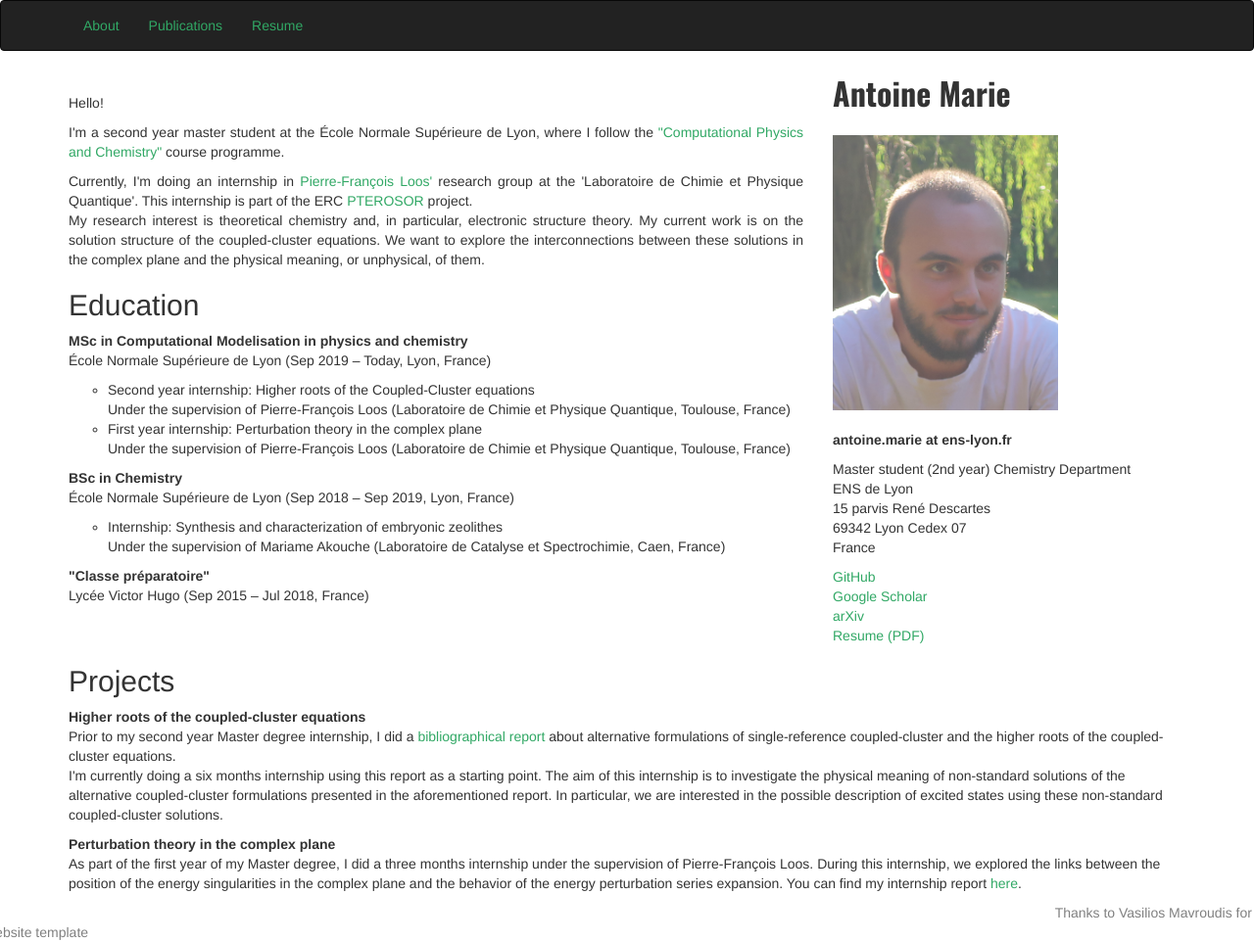
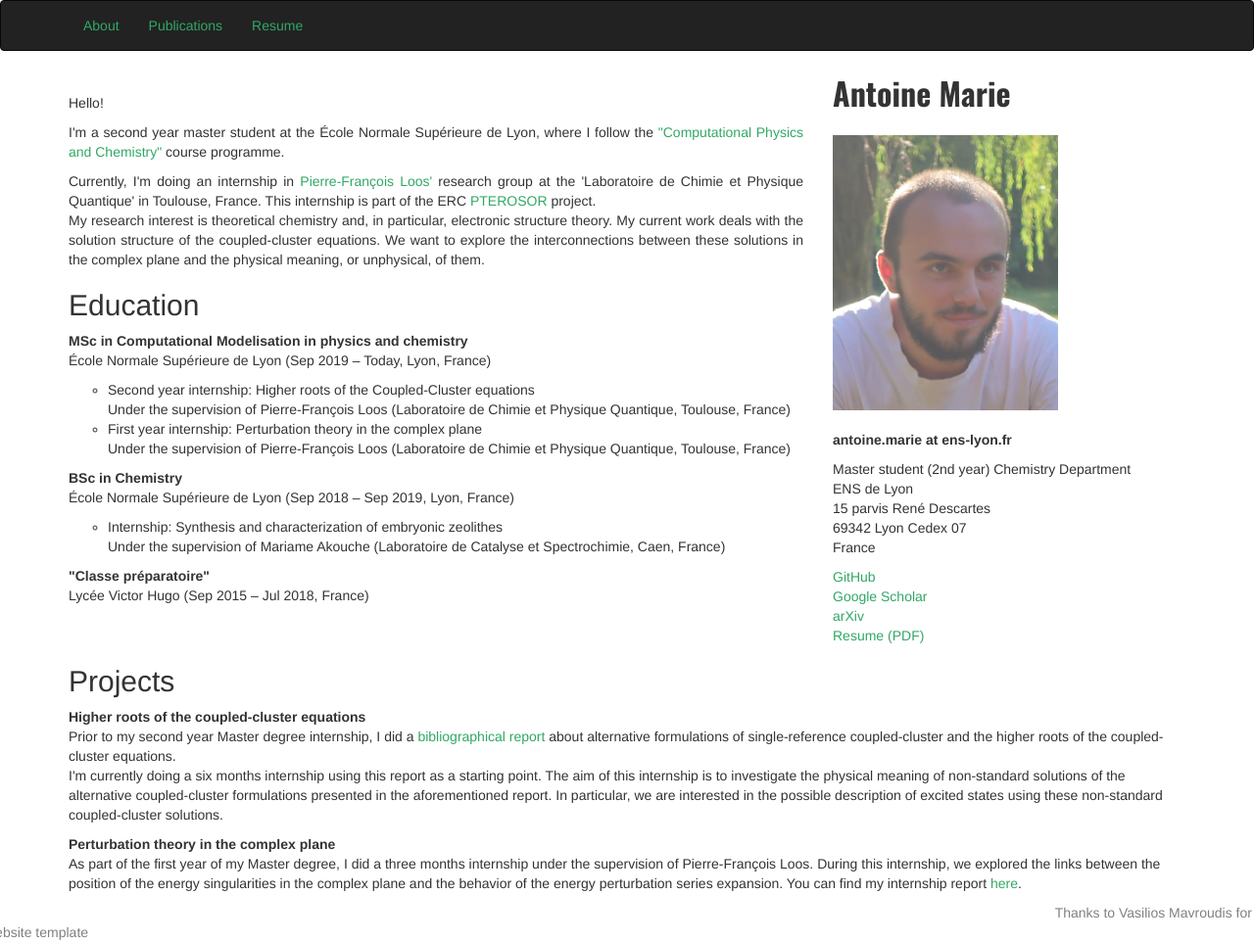
Before and after one commit to antoine-marie/antoine-marie.github.io, a Jekyll site: the page built from index.html, in a window 1280 px wide. Shown: the whole page at 98% size. Built offline with Jekyll 4.4.1, drawn with Linux system fonts in a browser that asks for light colours.

Commit message:
little corrections

```diff
--- a/index.html
+++ b/index.html
@@ -12,8 +12,8 @@ title: Antoine Marie
 
       <p>I'm a second year master student at the &Eacute;cole Normale Supérieure de Lyon, where I follow the <a style="color:#31a865" href="http://www.ens-lyon.fr/MasterSDM/en/master-2/m2-numerical-methods" target="_blank">"Computational Physics and Chemistry"</a> course programme. </p>
 
-      <p> Currently, I'm doing an internship in <a style="color:#31a865" href="https://www.irsamc.ups-tlse.fr/loos/index.html" target="_blank">Pierre-François Loos'</a> research group at the 'Laboratoire de Chimie et Physique Quantique'. This internship is part of the ERC <a style="color:#31a865" href="https://lcpq.github.io/PTEROSOR/" target="_blank">PTEROSOR</a> project. <br />
-	My research interest is theoretical chemistry and, in particular, electronic structure theory. My current work is on the solution structure of the coupled-cluster equations. We want to explore the interconnections between these solutions in the complex plane and the physical meaning, or unphysical, of them. </p>
+      <p> Currently, I'm doing an internship in <a style="color:#31a865" href="https://www.irsamc.ups-tlse.fr/loos/index.html" target="_blank">Pierre-François Loos'</a> research group at the 'Laboratoire de Chimie et Physique Quantique' in Toulouse, France. This internship is part of the ERC <a style="color:#31a865" href="https://lcpq.github.io/PTEROSOR/" target="_blank">PTEROSOR</a> project. <br />
+	My research interest is theoretical chemistry and, in particular, electronic structure theory. My current work deals with the solution structure of the coupled-cluster equations. We want to explore the interconnections between these solutions in the complex plane and the physical meaning, or unphysical, of them. </p>
     </div>
 
     <h2>Education</h2>
```
